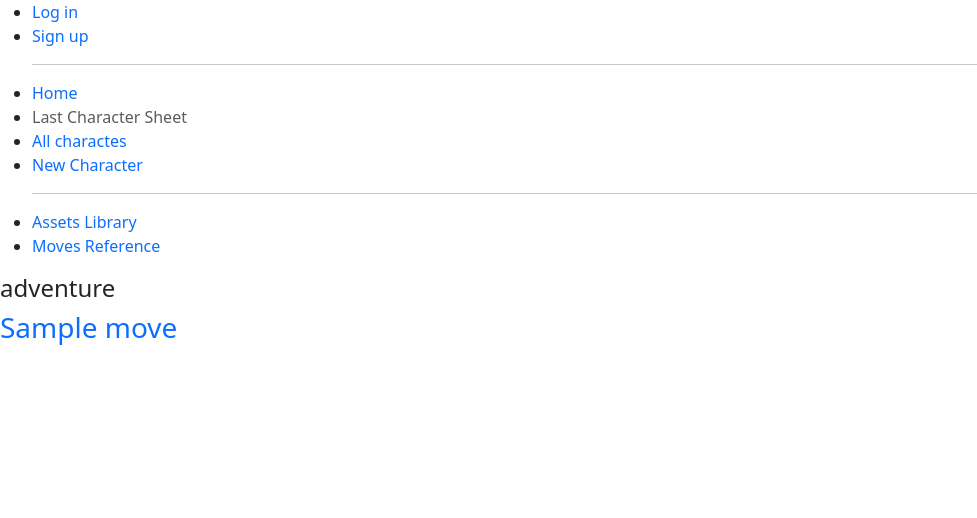
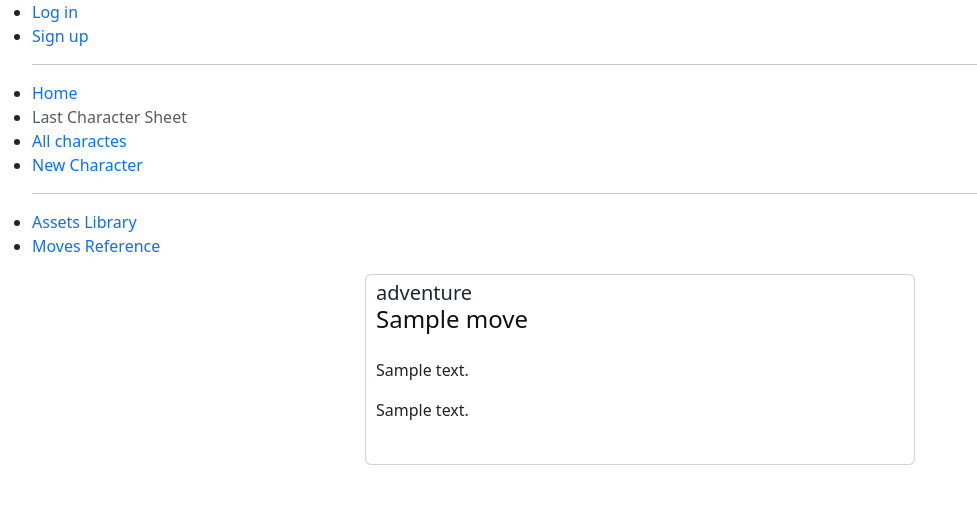
Before and after one commit to M-Pidlisnyi/Ironsworn, a Django app: page /rules/moves/ in a window 1280 px wide. Shown: the top 518 px of the page, without its empty margins (0-977 px from the left). Run offline with Django 5.2, Linux system fonts and the light colour scheme; tables that the repository leaves empty hold one stand-in row (values such as "Sample post").

Commit message:
improved moves frontend

```diff
--- a/rules/models.py
+++ b/rules/models.py
@@ -117,3 +117,6 @@ class Move(models.Model):
 
     def __str__(self):
         return self.title
+
+    class Meta:
+        ordering = ["category", "title"]
--- a/static/css/styles.css
+++ b/static/css/styles.css
@@ -262,3 +262,21 @@ label {
   z-index: -1;
   opacity: 0.75;
 }
+
+.moves-flexbox{
+  display: flex;
+  gap: 20px;
+  align-items: center;
+  justify-content: space-evenly;
+   flex-wrap: wrap;
+}
+.move-card{
+  display: flex;
+  padding: 10px;
+  width: 550px;
+}
+.move-text{
+  overflow: hidden;
+  white-space: nowrap;
+  text-overflow: ellipsis;
+}
--- a/templates/rules/move_detail.html
+++ b/templates/rules/move_detail.html
@@ -4,8 +4,8 @@
     <div>
         <h2>{{ move.title }}</h2>
         <h4>Category: {{ move.category }}</h4>
-        <p><strong>Trigger:</strong> {{ move.trigger_text }}</p>
-        <p><strong>Outcome:</strong> {{ move.outcome_text }}</p>
+        <p><strong>Trigger:</strong> {{ move.trigger_text|linebreaks }}</p>
+        <p><strong>Outcome:</strong> {{ move.outcome_text|linebreaks }}</p>
         <p><strong>Roll Type:</strong> {{ move.roll_type }}</p>
     </div>
 {% endblock %}
--- a/templates/rules/move_reference.html
+++ b/templates/rules/move_reference.html
@@ -1,11 +1,23 @@
 {% extends 'base.html' %}
 
 {%block content%}
+<div class="moves-flexbox">
 {% for move in moves_list %}
-    <div>
-        <h4>{{move.category}}</h4>
-        <a href="{% url 'rules:move-detail' move.pk %}"><h3>{{move.title}}</h3></a>
+    <div class="move-card card">
+        <h5 class="card-subtitle">{{move.category}}</h5>
+        <a href="{% url 'rules:move-detail' move.pk %}" class="ui-link">
+            <h4 class="card-title">{{move.title}}</h4>
+        </a>
+        <p class="card-text">
+            <p class="move-text">
+                {{move.trigger_text}}
+            </p>
+            <p class="move-text">
+                {{move.outcome_text}}
+            </p>
+        </p>
     </div>
 {%endfor%}
+</div>
 
 {%endblock%}
```
Also changed, not shown: rules/migrations/0015_alter_move_options.py (added).
